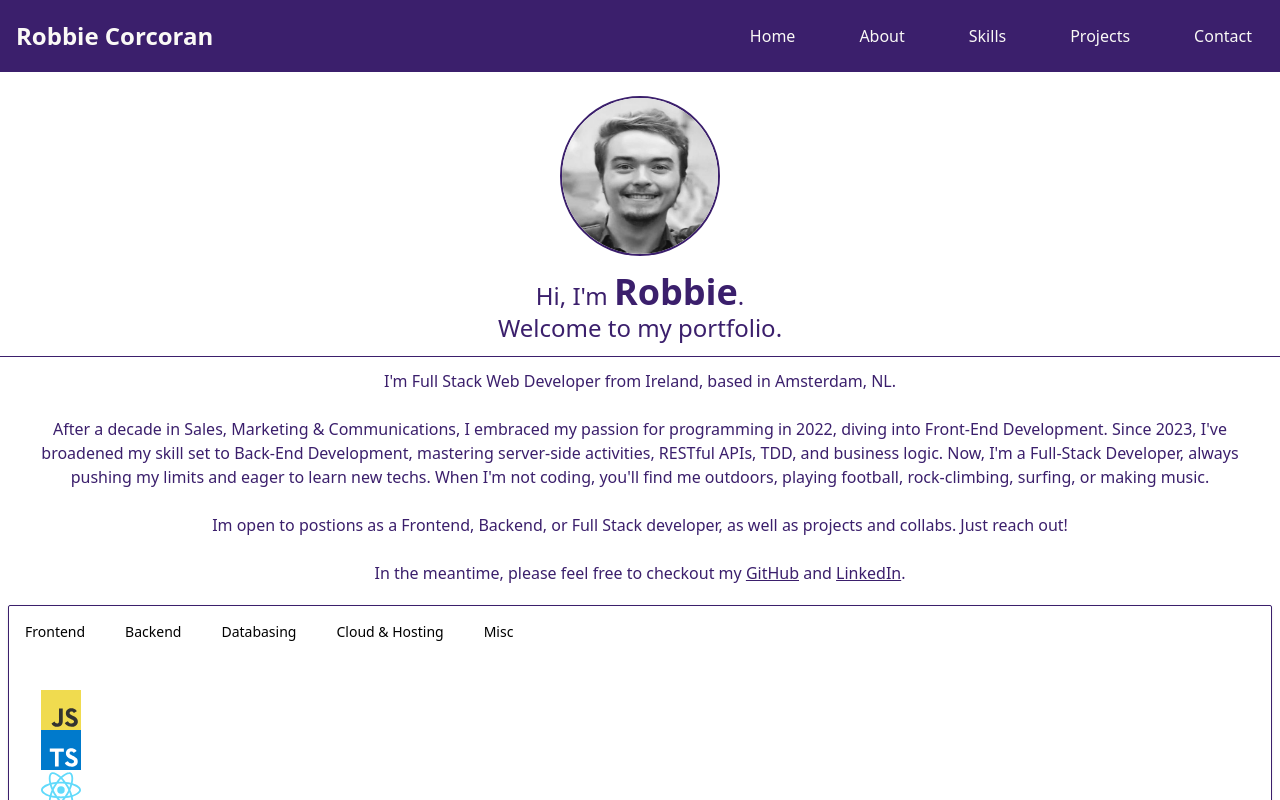
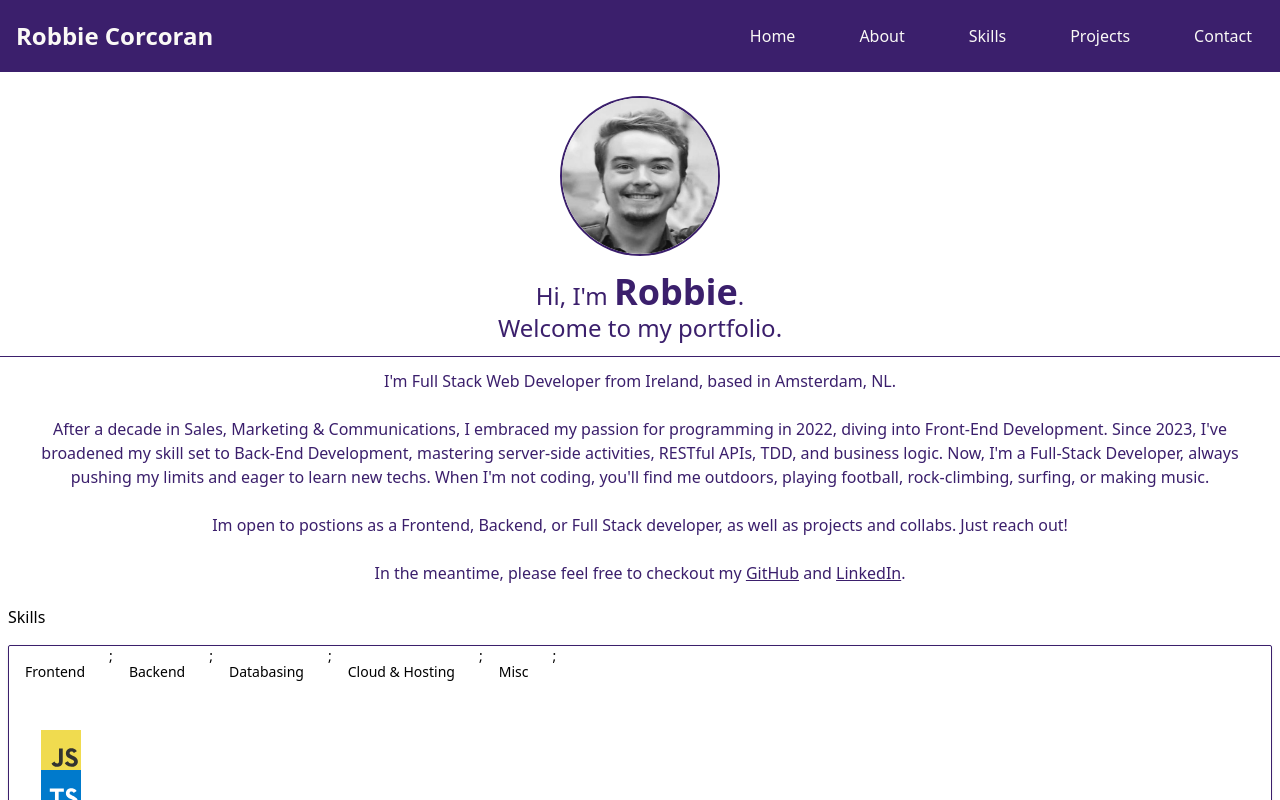
Before and after one commit to Robbie-Corcoran/Portfolio-Site, a React (Vite) app: page / in a window 1280 px wide. Shown: the top 800 px of the page. Built offline with nearby package versions, Linux system fonts and the light colour scheme.

Commit message:
Refactored skills tabs into standalone components

```diff
--- a/src/components/Skills.tsx
+++ b/src/components/Skills.tsx
@@ -1,5 +1,6 @@
 import { useState } from "react";
 import SkillsIcon from "./SkillsIcon";
+import SkillsTab from "./SkillsTab";
 
 const Skills = () => {
   const [activeTab, setActiveTab] = useState<string>("frontend");
@@ -69,6 +70,7 @@ const Skills = () => {
   return (
     <>
       <div className="w-full">
+        <h1 className="p-2">Skills</h1>
         <div className="border border-theme-primary rounded-sm shadow m-2">
           <ul
             className="flex flex-wrap text-sm font-medium text-center text-gray-500 rounded-t-lg"
@@ -76,91 +78,36 @@ const Skills = () => {
             data-tabs-toggle="#defaultTabContent"
             role="tablist"
           >
-            <li className="me-2">
-              <button
-                id="frontend-tab"
-                type="button"
-                role="tab"
-                aria-controls="frontend"
-                aria-selected={activeTab === "frontend"}
-                className={`inline-block p-4 ${
-                  activeTab === "frontend"
-                    ? "text-blue-600"
-                    : "hover:text-gray-600 hover:bg-gray-100"
-                } rounded-ss-lg`}
-                onClick={() => handleTabClick("frontend")}
-              >
-                Frontend
-              </button>
-            </li>
-            <li className="me-2">
-              <button
-                id="backend-tab"
-                type="button"
-                role="tab"
-                aria-controls="backend"
-                aria-selected={activeTab === "backend"}
-                className={`inline-block p-4 ${
-                  activeTab === "backend"
-                    ? "text-blue-600"
-                    : "hover:text-gray-600 hover:bg-gray-100"
-                }`}
-                onClick={() => handleTabClick("backend")}
-              >
-                Backend
-              </button>
-            </li>
-            <li className="me-2">
-              <button
-                id="databasing-tab"
-                type="button"
-                role="tab"
-                aria-controls="databasing"
-                aria-selected={activeTab === "databasing"}
-                className={`inline-block p-4 ${
-                  activeTab === "databasing"
-                    ? "text-blue-600"
-                    : "hover:text-gray-600 hover:bg-gray-100"
-                }`}
-                onClick={() => handleTabClick("databasing")}
-              >
-                Databasing
-              </button>
-            </li>
-            <li className="me-2">
-              <button
-                id="cloud-hosting-tab"
-                type="button"
-                role="tab"
-                aria-controls="cloud-hosting"
-                aria-selected={activeTab === "cloud-hosting"}
-                className={`inline-block p-4 ${
-                  activeTab === "cloud-hosting"
-                    ? "text-blue-600"
-                    : "hover:text-gray-600 hover:bg-gray-100"
-                }`}
-                onClick={() => handleTabClick("cloud-hosting")}
-              >
-                Cloud & Hosting
-              </button>
-            </li>
-            <li className="me-2">
-              <button
-                id="misc-tab"
-                type="button"
-                role="tab"
-                aria-controls="misc"
-                aria-selected={activeTab === "misc"}
-                className={`inline-block p-4 ${
-                  activeTab === "misc"
-                    ? "text-blue-600"
-                    : "hover:text-gray-600 hover:bg-gray-100"
-                }`}
-                onClick={() => handleTabClick("misc")}
-              >
-                Misc
-              </button>
-            </li>
+            <SkillsTab
+              tabId="frontend"
+              tabName="Frontend"
+              activeTab={activeTab}
+              handleTabClick={handleTabClick}
+            />
+            <SkillsTab
+              tabId="backend"
+              tabName="Backend"
+              activeTab={activeTab}
+              handleTabClick={handleTabClick}
+            />
+            <SkillsTab
+              tabId="databasing"
+              tabName="Databasing"
+              activeTab={activeTab}
+              handleTabClick={handleTabClick}
+            />
+            <SkillsTab
+              tabId="cloud-hosting"
+              tabName="Cloud & Hosting"
+              activeTab={activeTab}
+              handleTabClick={handleTabClick}
+            />
+            <SkillsTab
+              tabId="misc"
+              tabName="Misc"
+              activeTab={activeTab}
+              handleTabClick={handleTabClick}
+            />
           </ul>
           <div>
             <div
--- /dev/null
+++ b/src/components/SkillsTab.tsx
@@ -0,0 +1,38 @@
+type SkillsTabType = {
+  tabId: string;
+  tabName: string;
+  activeTab: string;
+  handleTabClick: (tabId: string) => void;
+};
+
+const SkillsTab: React.FC<SkillsTabType> = ({
+  tabId,
+  tabName,
+  activeTab,
+  handleTabClick,
+}) => {
+  return (
+    <>
+      <li className="me-2">
+        <button
+          id={`${tabId}-tab`}
+          type="button"
+          role="tab"
+          aria-controls={tabId}
+          aria-selected={activeTab === tabId}
+          className={`inline-block p-4 ${
+            activeTab === tabId
+              ? "text-blue-600"
+              : "hover:text-gray-600 hover:bg-gray-100"
+          }`}
+          onClick={() => handleTabClick(tabId)}
+        >
+          {tabName}
+        </button>
+      </li>
+      ;
+    </>
+  );
+};
+
+export default SkillsTab;
```
